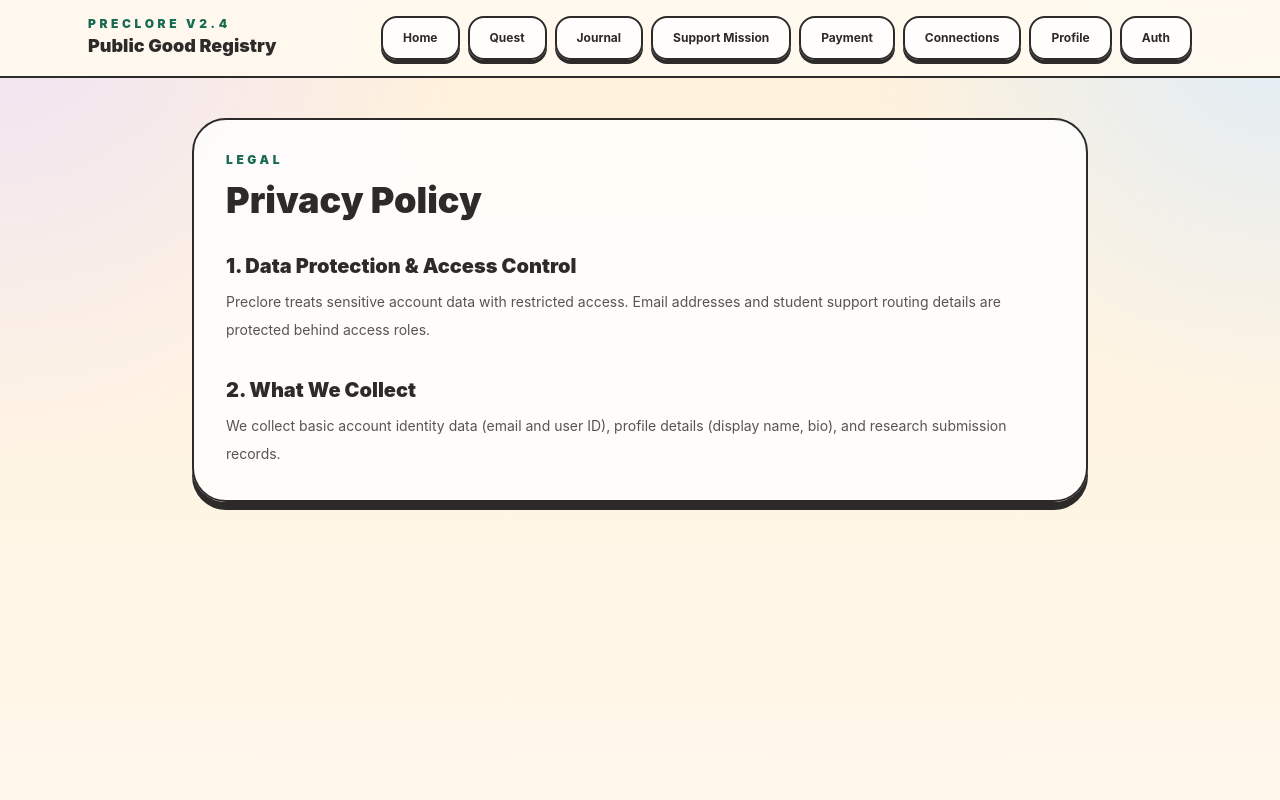
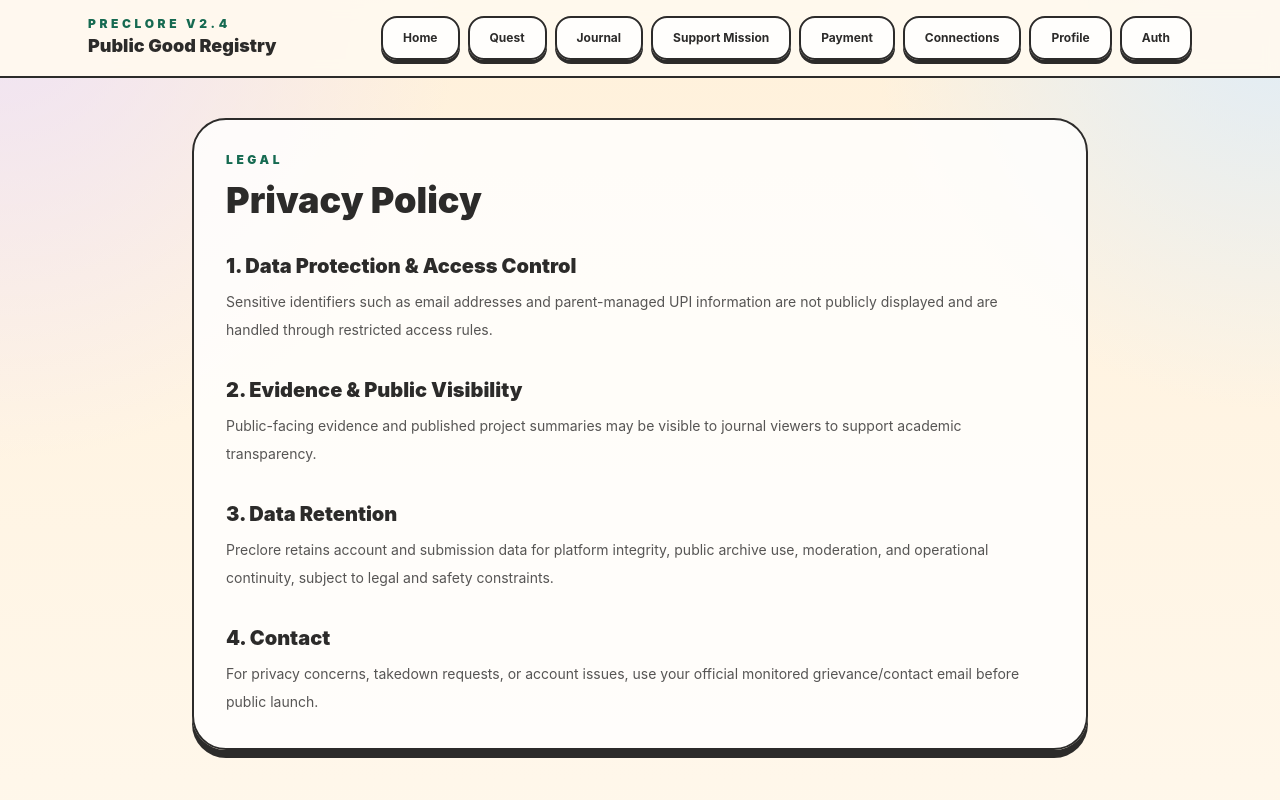
Before and after one commit to sai69692011-wq/Preclore, a Next.js app: page /privacy in a window 1280 px wide. Shown: the top 800 px of the page. Built offline with nearby package versions, Linux system fonts and the light colour scheme; no server answers.

Commit message:
Revise privacy page content for clarity and detail
Updated sections on data protection, evidence visibility, data retention, and contact information.

```diff
--- a/app/privacy/page.jsx
+++ b/app/privacy/page.jsx
@@ -14,14 +14,32 @@
         <section>
           <h2 className="text-xl font-black text-ink">1. Data Protection &amp; Access Control</h2>
           <p className="mt-2">
-            Preclore treats sensitive account data with restricted access. Email addresses and student support routing details are protected behind access roles.
+            Sensitive identifiers such as email addresses and parent-managed UPI information
+            are not publicly displayed and are handled through restricted access rules.
           </p>
         </section>
 
         <section>
-          <h2 className="text-xl font-black text-ink">2. What We Collect</h2>
+          <h2 className="text-xl font-black text-ink">2. Evidence &amp; Public Visibility</h2>
           <p className="mt-2">
-            We collect basic account identity data (email and user ID), profile details (display name, bio), and research submission records.
+            Public-facing evidence and published project summaries may be visible to journal viewers
+            to support academic transparency.
+          </p>
+        </section>
+
+        <section>
+          <h2 className="text-xl font-black text-ink">3. Data Retention</h2>
+          <p className="mt-2">
+            Preclore retains account and submission data for platform integrity, public archive use,
+            moderation, and operational continuity, subject to legal and safety constraints.
+          </p>
+        </section>
+
+        <section>
+          <h2 className="text-xl font-black text-ink">4. Contact</h2>
+          <p className="mt-2">
+            For privacy concerns, takedown requests, or account issues, use your official monitored
+            grievance/contact email before public launch.
           </p>
         </section>
       </div>
```
